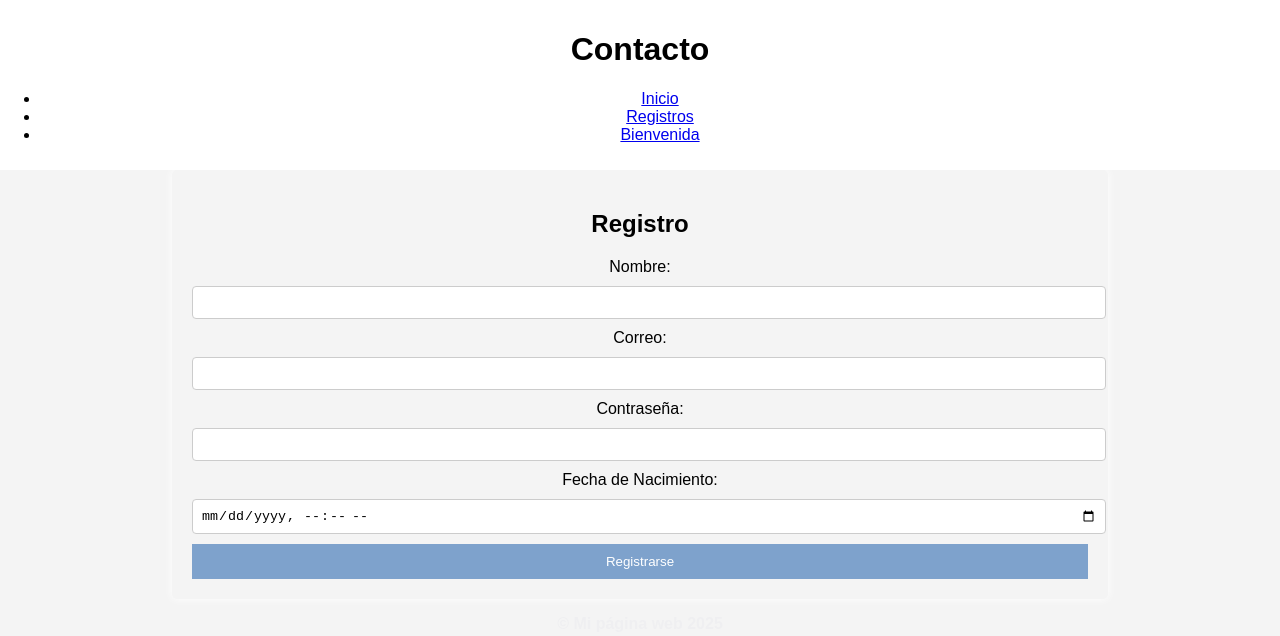
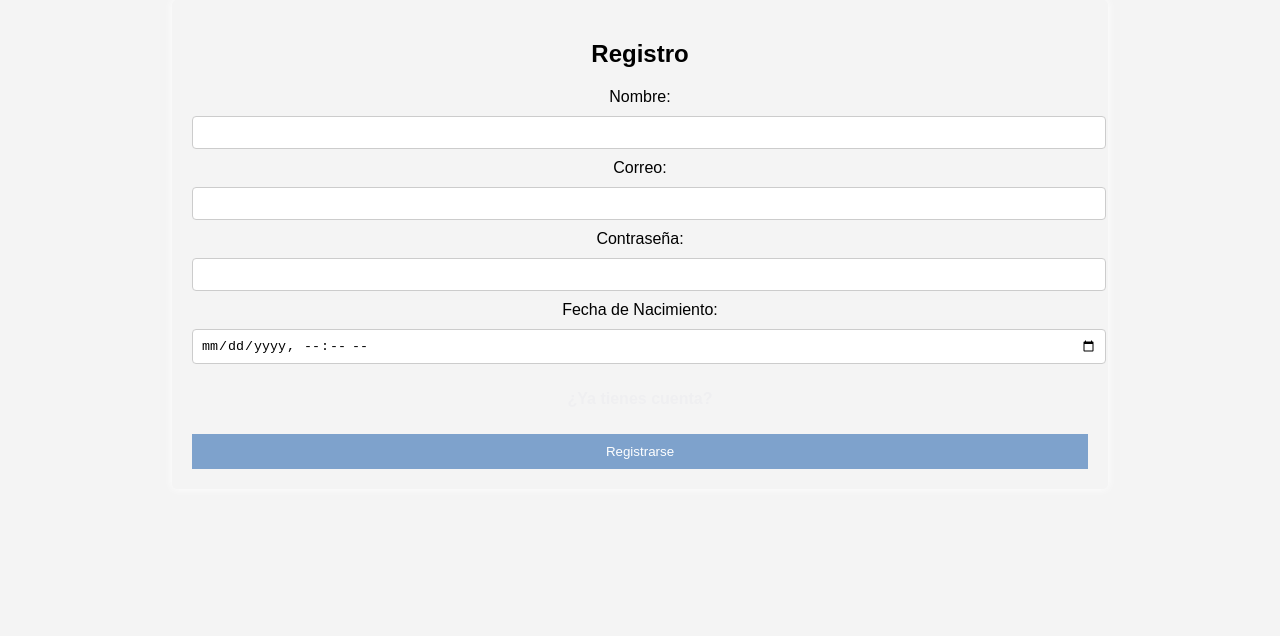
Before and after one commit to vanessajacome12/Parcial-1, a plain HTML site: page registro.html in a window 1280 px wide. Drawn offline with Linux system fonts and the light colour scheme.

Commit message:
cambio html

```diff
--- a/registro.html
+++ b/registro.html
@@ -6,17 +6,6 @@
     <title>Contacto</title>
     <link rel="stylesheet" href="styles.css">
 </head>
-<body background="imagenes/fondo-hexagonal-oscuro-color-degradado_79603-1409.avif">
-    <header>
-        <h1>Contacto</h1>
-        <nav>
-            <ul>
-                <li><a href="index.html">Inicio</a></li>
-                <li><a href="registro.html" target="_blank">Registros</a></li>
-                <li><a href="menu.html" target="_blank">Bienvenida</a></li>
-            </ul>
-        </nav>
-    </header>
 
     <main>
         <h2>Registro</h2>
@@ -33,12 +22,12 @@
             <label for="datetime-local">Fecha de Nacimiento:</label>
             <input type="datetime-local">
 
+            <p>¿Ya tienes cuenta? <a href="index.html"></a></p>
+
 
             <button type="submit">Registrarse</button>
         </form>
     </main>
-    <footer>
-        <p>&copy; Mi página web 2025</p>
-    </footer>
+
 </body>
 </html>
--- a/styles.css
+++ b/styles.css
@@ -5,11 +5,6 @@ body {
     margin: 0;
 }
 
-header {
-    background: #ffffff;
-    color: rgb(0, 0, 0);
-    padding: 10px 0;
-}
 
 main {
     margin: 20px;
```
Also changed, not shown: index.html (+1 -11 lines).
